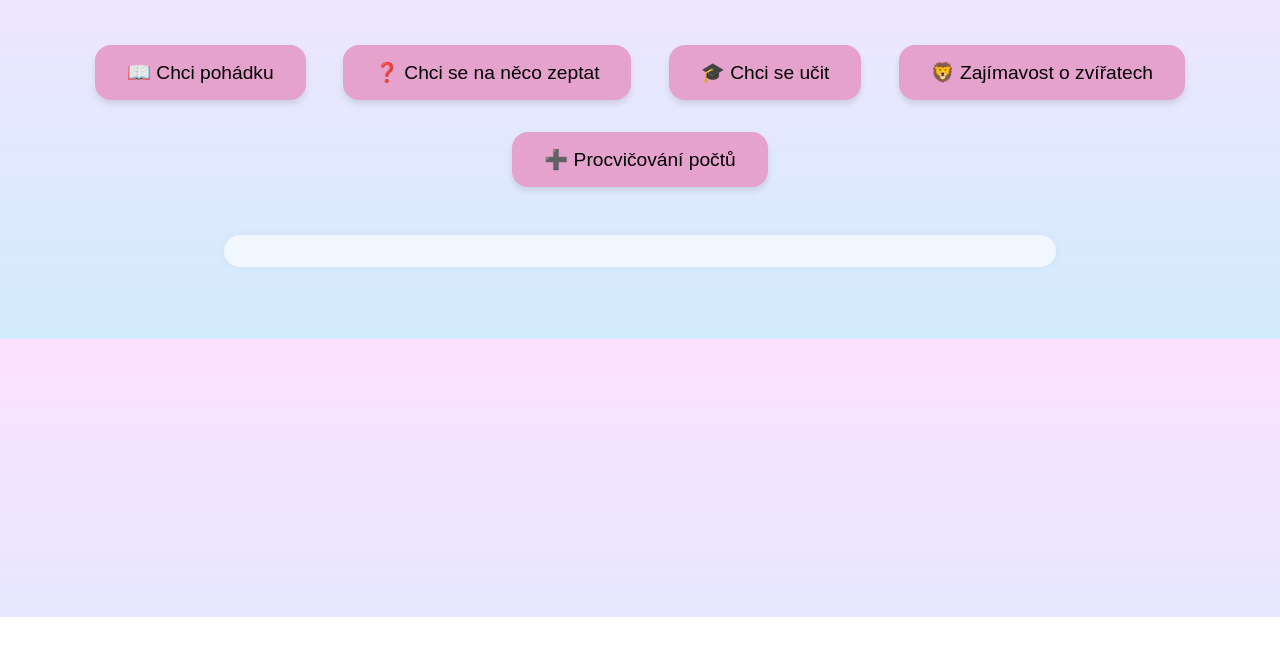
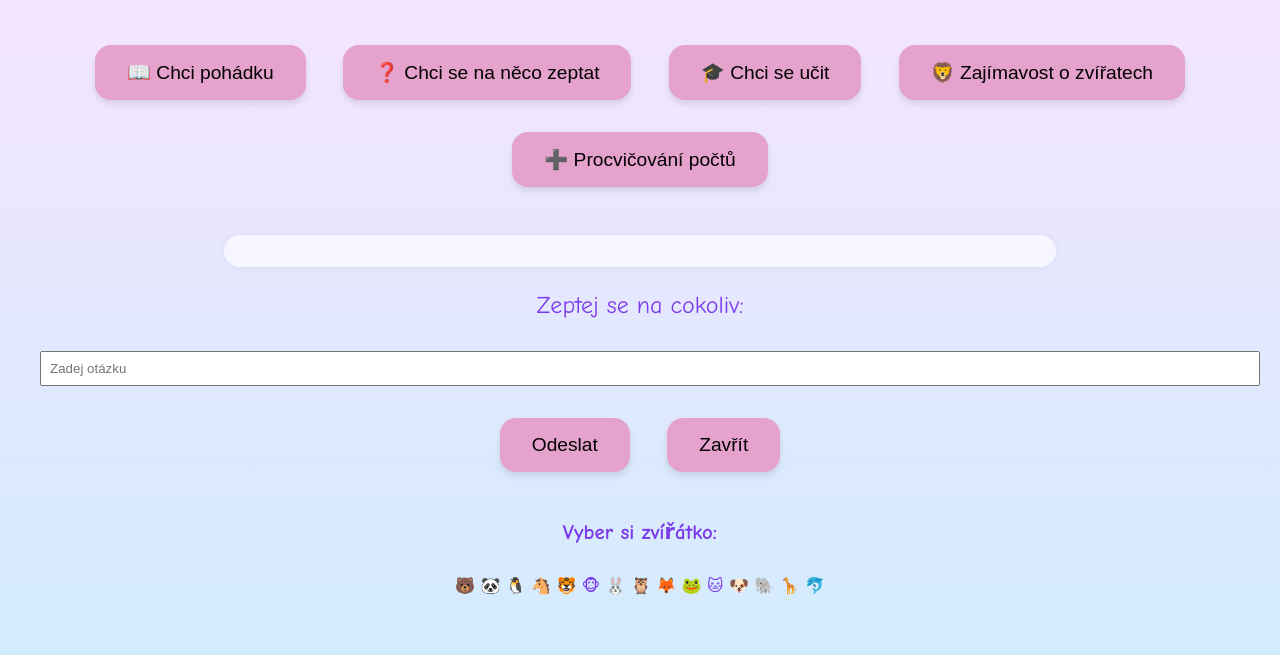
Before and after one commit to perglervitek/barunka, a plain HTML site: page index.html in a window 1280 px wide. Both pictures are taken after a click on the button "🦁 Zajímavost o zvířatech". Shown: the part 183-838 px from the top of the page. Before the commit the page ends 800 px from the top, so only its background shows below. Drawn offline with Linux system fonts and the light colour scheme.

Commit message:
Update index.html

```diff
--- a/index.html
+++ b/index.html
@@ -124,6 +124,36 @@
 
   <div id="response"></div>
   <button id="playAudioBtn" onclick="speakText()" style="display: none;">▶️ Přečíst nahlas</button>
+   <div class="modal" id="questionModal">
+     <div class="modal-content">
+       <p>Zeptej se na cokoliv:</p>
+       <input type="text" id="userQuestion" placeholder="Zadej otázku" style="width: 100%; padding: 0.5rem; margin-bottom: 1rem;" />
+       <br>
+       <button onclick="submitQuestion()">Odeslat</button>
+       <button onclick="closeModal()">Zavřít</button>
+     </div>
+   </div>
+
+   <div id="animalChooser" style="display: none; margin-top: 2rem;">
+     <p style="font-size: 1.3rem; font-weight: bold;">Vyber si zvířátko:</p>
+     <div>
+       <span class="animal-emoji" onclick="askGPT('Řekni mi něco o medvědovi')">🐻</span>
+       <span class="animal-emoji" onclick="askGPT('Řekni mi něco o pandě')">🐼</span>
+       <span class="animal-emoji" onclick="askGPT('Řekni mi něco o tučňákovi')">🐧</span>
+       <span class="animal-emoji" onclick="askGPT('Řekni mi něco o koni')">🐴</span>
+       <span class="animal-emoji" onclick="askGPT('Řekni mi něco o tygrovi')">🐯</span>
+       <span class="animal-emoji" onclick="askGPT('Řekni mi něco o opici')">🐵</span>
+       <span class="animal-emoji" onclick="askGPT('Řekni mi něco o králíkovi')">🐰</span>
+       <span class="animal-emoji" onclick="askGPT('Řekni mi něco o sovi')">🦉</span>
+       <span class="animal-emoji" onclick="askGPT('Řekni mi něco o lišce')">🦊</span>
+       <span class="animal-emoji" onclick="askGPT('Řekni mi něco o žábě')">🐸</span>
+       <span class="animal-emoji" onclick="askGPT('Řekni mi něco o kočce')">🐱</span>
+       <span class="animal-emoji" onclick="askGPT('Řekni mi něco o psovi')">🐶</span>
+       <span class="animal-emoji" onclick="askGPT('Řekni mi něco o slonovi')">🐘</span>
+       <span class="animal-emoji" onclick="askGPT('Řekni mi něco o žirafě')">🦒</span>
+       <span class="animal-emoji" onclick="askGPT('Řekni mi něco o delfínovi')">🐬</span>
+     </div>
+   </div>
   <div id="mathGame"></div>
 
   <div id="successModal">
```
